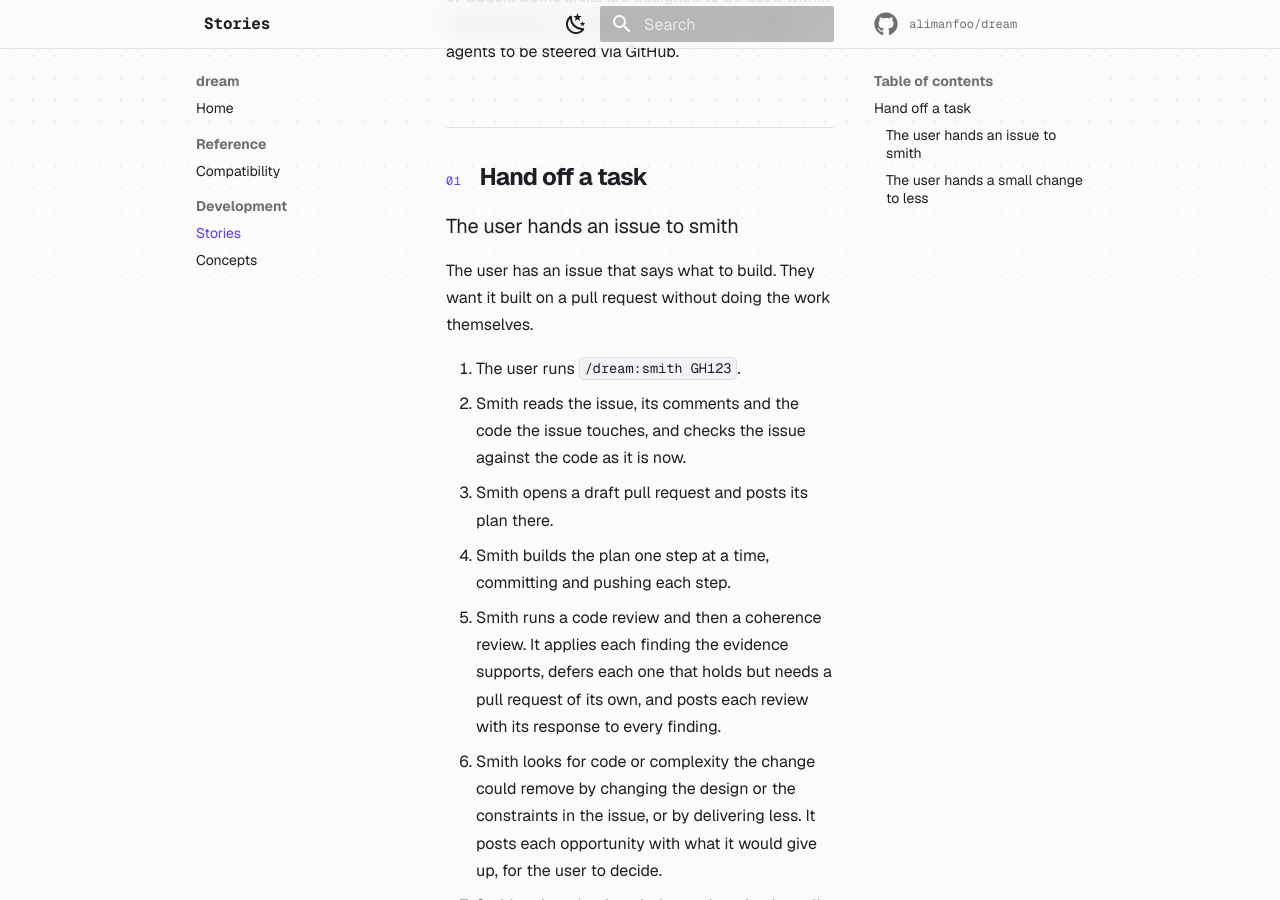
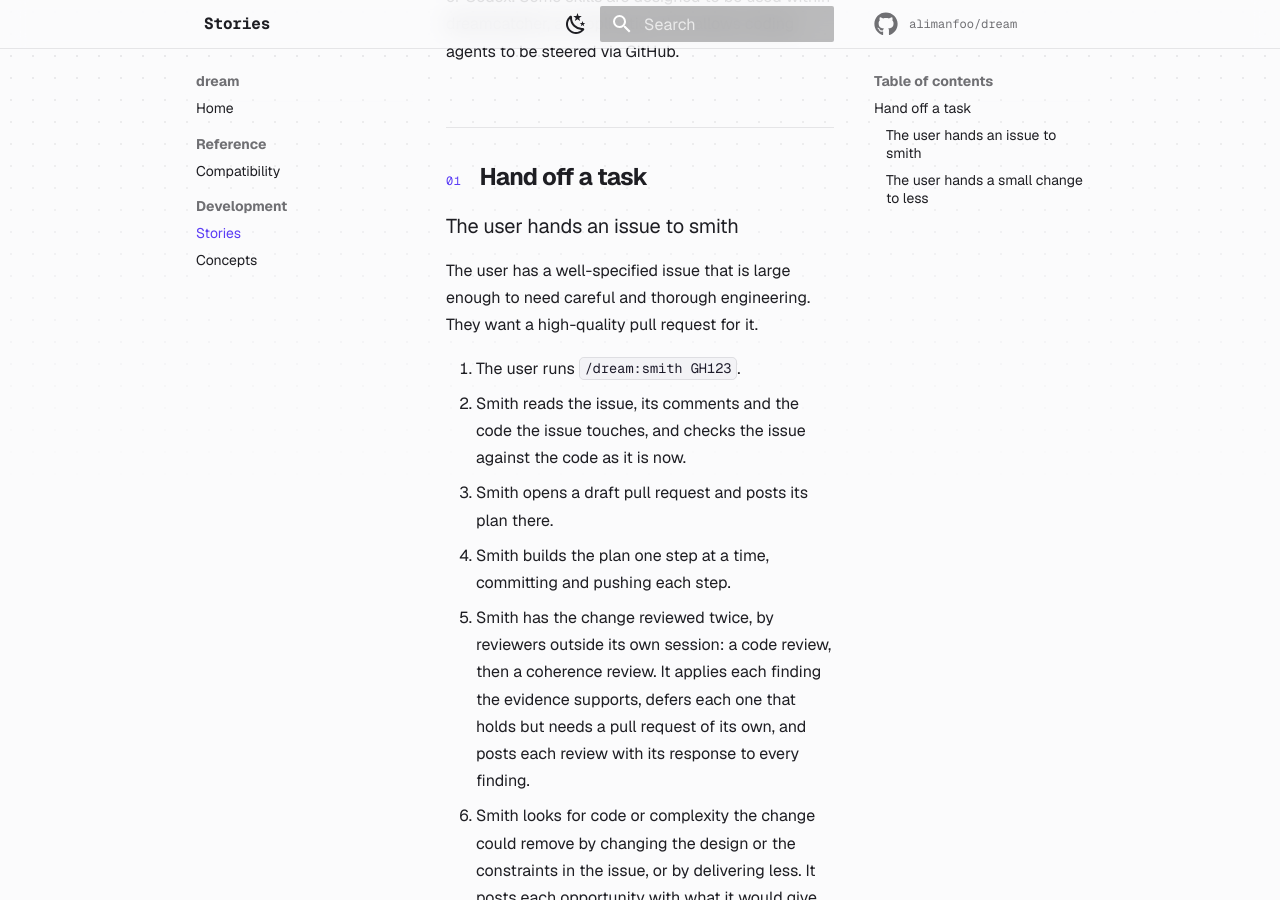
Before and after one commit to alimanfoo/dream, an MkDocs documentation site: the page built from docs/stories.md, in a window 1280 px wide and 900 px high, scrolled down 465 px. Built offline with MkDocs 1.6.1 and Material for MkDocs 9.7.7, drawn with Linux system fonts in a browser that asks for light colours; comment, search, counter and statistics services are not loaded.

Commit message:
Say what smith is for
Co-Authored-By: Claude Opus 5.5 <noreply@anthropic.com>
Claude-Session: https://claude.ai/code/session_01SAXrSe6qiSN2QFtc3aSc9T

```diff
--- a/docs/stories.md
+++ b/docs/stories.md
@@ -14,17 +14,18 @@ dreamcatcher, an application that allows coding agents to be steered via GitHub.
 
 ### The user hands an issue to smith
 
-The user has an issue that says what to build. They want it built on a pull
-request without doing the work themselves.
+The user has a well-specified issue that is large enough to need careful and
+thorough engineering. They want a high-quality pull request for it.
 
 1. The user runs `/dream:smith GH123`.
 2. Smith reads the issue, its comments and the code the issue touches, and
    checks the issue against the code as it is now.
 3. Smith opens a draft pull request and posts its plan there.
 4. Smith builds the plan one step at a time, committing and pushing each step.
-5. Smith runs a code review and then a coherence review. It applies each finding
-   the evidence supports, defers each one that holds but needs a pull request of
-   its own, and posts each review with its response to every finding.
+5. Smith has the change reviewed twice, by reviewers outside its own session: a
+   code review, then a coherence review. It applies each finding the evidence
+   supports, defers each one that holds but needs a pull request of its own, and
+   posts each review with its response to every finding.
 6. Smith looks for code or complexity the change could remove by changing the
    design or the constraints in the issue, or by delivering less. It posts each
    opportunity with what it would give up, for the user to decide.
```
